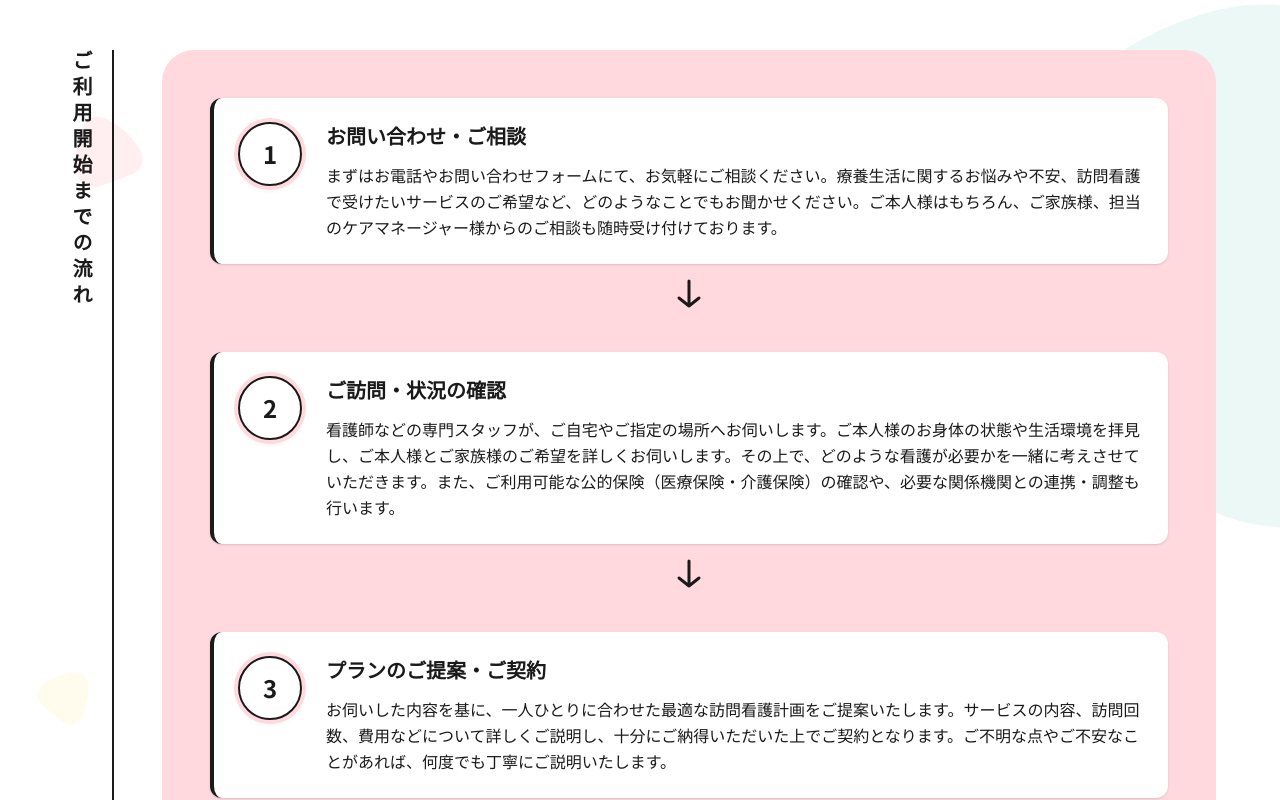
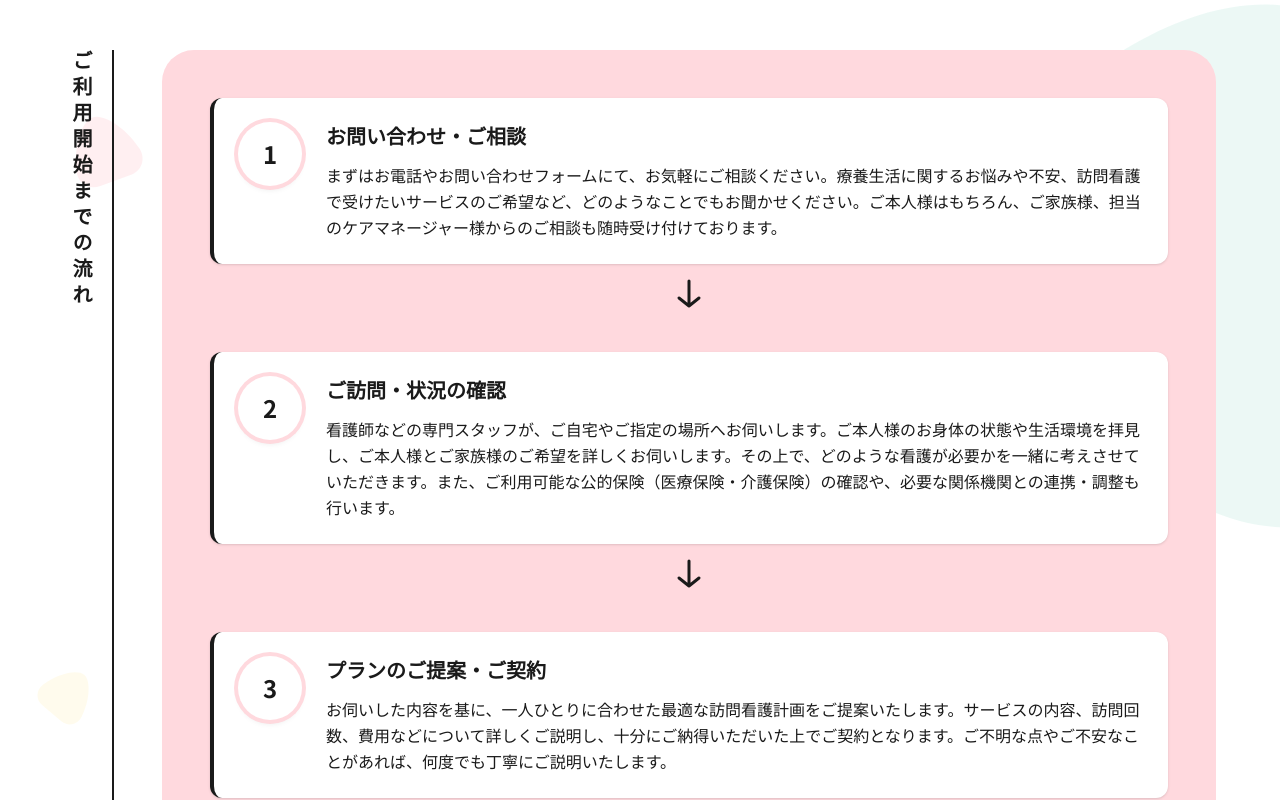
Before and after one commit to tasai-lab/fractal-hp, a Next.js app: page / in a window 1280 px wide. Shown: the part 5860-6660 px from the top of the page. Built offline with nearby package versions, Linux system fonts and the light colour scheme.

Commit message:
style: ご利用開始までの流れの数字から黒枠を削除

```diff
--- a/src/components/Flow.tsx
+++ b/src/components/Flow.tsx
@@ -23,7 +23,7 @@ export default function Flow() {
                     <div className="flex items-start gap-4 md:gap-6">
                       {/* ステップ番号バッジ */}
                       <div className="flex-shrink-0">
-                        <div className="w-12 h-12 md:w-16 md:h-16 rounded-full bg-white text-primary border-2 border-primary flex items-center justify-center text-xl md:text-2xl font-bold shadow-md ring-4 ring-[var(--color-accent-pink-light)]">
+                        <div className="w-12 h-12 md:w-16 md:h-16 rounded-full bg-white text-primary flex items-center justify-center text-xl md:text-2xl font-bold shadow-md ring-4 ring-[var(--color-accent-pink-light)]">
                           {step.step}
                         </div>
                       </div>
```
